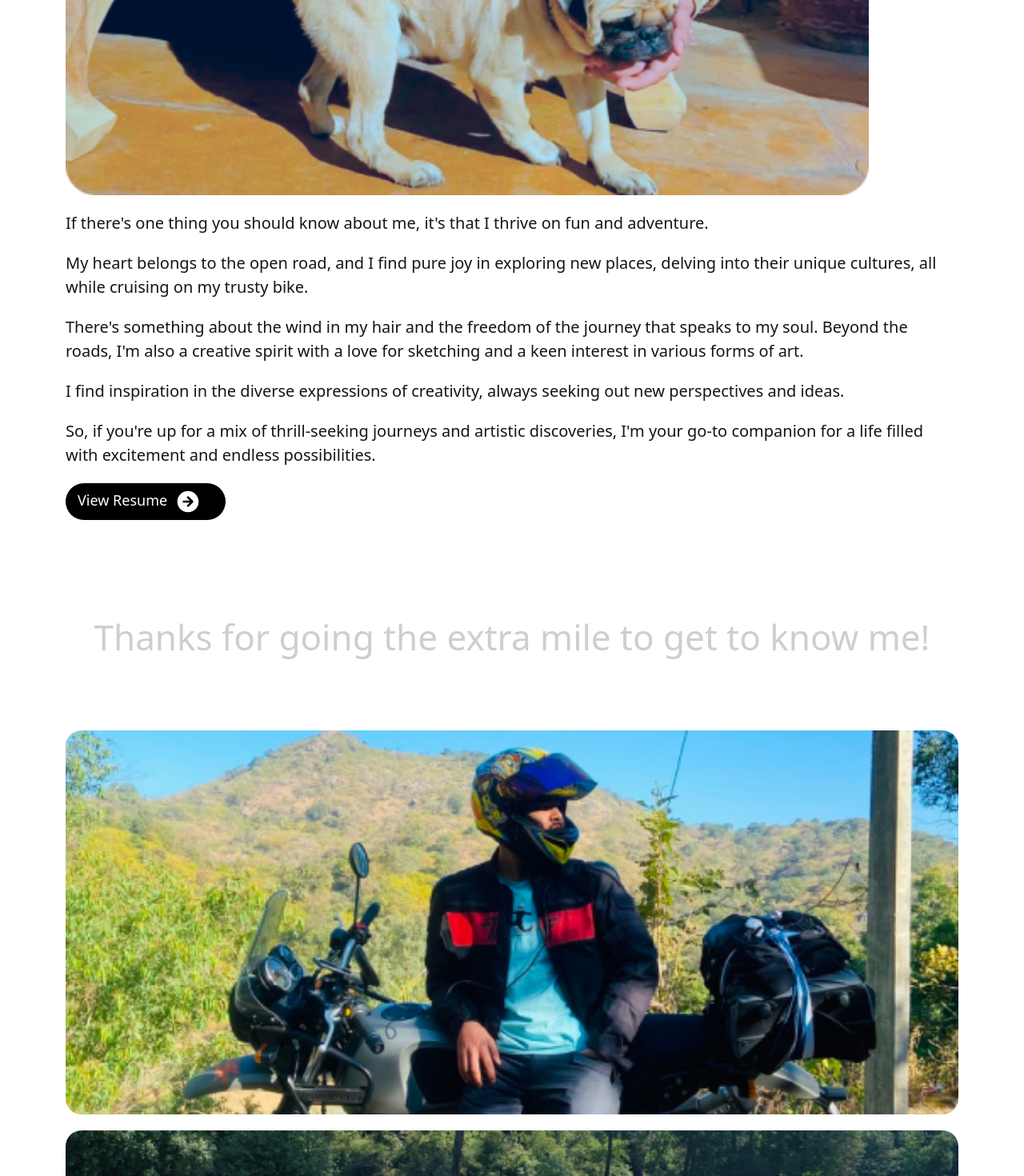
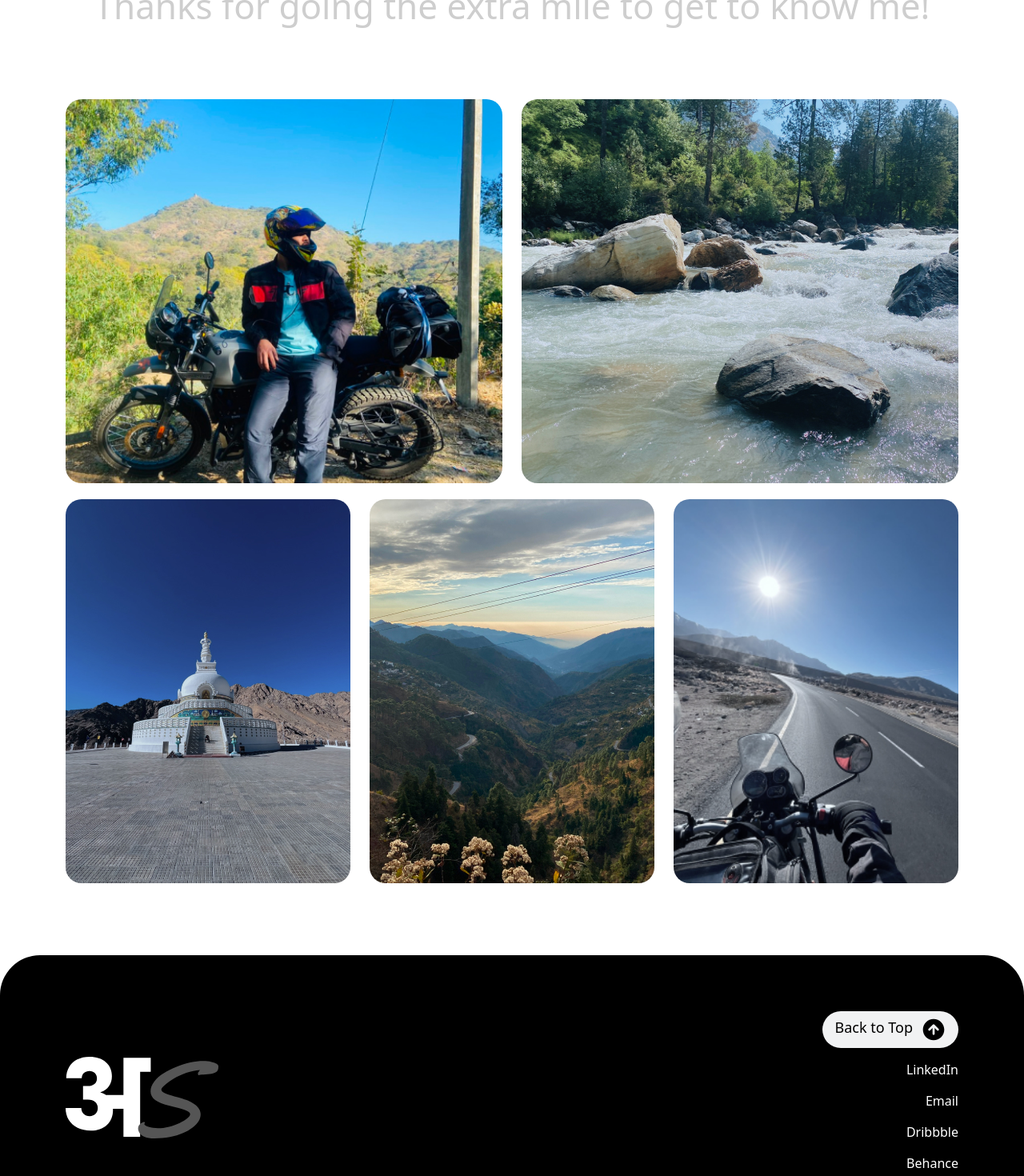
Before and after one commit to dennisdes753/aman-resume, a React (Vite) app: page /about in a window 1280 px wide. Shown: the part 1240-2710 px from the top of the page at 80% size. Built offline with nearby package versions, Linux system fonts and the light colour scheme.

Commit message:
changes done

```diff
--- a/src/Pages/About/about.jsx
+++ b/src/Pages/About/about.jsx
@@ -14,19 +14,19 @@ const About = () => {
             <section className="about_aman_sec">
                 <Container>
                     <Row>
-                        <Col xxl="6" md="12" xs="12">
+                        <Col xxl="6" md="6" sm="12" xs="12">
                             <h4 className="heading-aman-sec">A few words about me.</h4>
                         </Col>
-                        <Col xxl="6" md="12" xs="12">
+                      <Col xxl="6" md="6" sm="12" xs="12">
                             <p className="paragraph-aman-sec">Hello once more! I'm Aman Sharma, a <span>product designer,</span> dedicated to contributing to world betterment through my work.</p>
                         </Col>
                     </Row>
                     <div className="aman_with_dog">
                         <Row>
-                            <Col xxl="6" md="12" xs="12">
+                          <Col xxl="6" md="6" sm="12" xs="12">
                                 <Image className="img-fluid" src={AboutAman} alt="Aman-Dog" />
                             </Col>
-                            <Col xxl="6" md="12" xs="12">
+                          <Col xxl="6" md="6" sm="12" xs="12">
                                 <p>
                                   <span>If there's one thing you should know about me, it's that I <b>thrive on fun and adventure.</b> </span>
                                   <span>My heart belongs to the open road, and I find pure joy in <b>exploring new places, delving into their unique cultures,</b> all while cruising on my trusty bike. </span>
@@ -61,32 +61,32 @@ const About = () => {
             <section className="aman_riding_experience">
                 <Container>
                     <Row>
-                        <Col xxl="12" md="12" xs="12">
+                        <Col xxl="12" md="12" sm="12" xs="12">
                             <div className="aman_heading_experice">
                               <h4>Thanks for going the extra mile to get to know me!</h4>
                             </div>
                         </Col>
-                        <Col xxl="6" md="12" xs="12">
+                        <Col xxl="6" md="6" sm="12" xs="12">
                             <div className="AboutAmanImage">
                                 <Image className="img-fluid" src={AboutAmanImage1} alt="Image-1" />
                             </div>
                         </Col>
-                      <Col xxl="6" md="12" xs="12">
+                      <Col xxl="6" md="6" sm="12" xs="12">
                             <div className="AboutAmanImage">
                                 <Image className="img-fluid" src={AboutAmanImage2} alt="Image-1" />
                             </div>
                       </Col>
-                      <Col xxl="4" md="12" xs="12">
+                      <Col xxl="4" md="4" sm="6" xs="12">
                           <div className="AboutAmanImage">
                               <Image className="img-fluid" src={AboutAmanImage3} alt="Image-1" />
                           </div>
                       </Col>
-                      <Col xxl="4" md="12" xs="12">
+                      <Col xxl="4" md="4" sm="6" xs="12">
                           <div className="AboutAmanImage">
                               <Image className="img-fluid" src={AboutAmanImage4} alt="Image-1" />
                           </div>
                       </Col>
-                      <Col xxl="4" md="12" xs="12">
+                      <Col xxl="4" md="4" sm="6" xs="12">
                           <div className="AboutAmanImage">
                               <Image className="img-fluid" src={AboutAmanImage5} alt="Image-1" />
                           </div>
--- a/src/Pages/About/about.scss
+++ b/src/Pages/About/about.scss
@@ -83,6 +83,7 @@
         margin: 10px 0;
         img{
             width: 100%;
+            min-height: 480px;
             max-height: 480px;
             object-fit: cover;
             border-radius: 20px;
--- a/src/Pages/Homepage/homepage.jsx
+++ b/src/Pages/Homepage/homepage.jsx
@@ -14,7 +14,7 @@ const Homepage = () => {
         <section className="aman-info">
             <Container>
                 <Row>
-                    <Col xxl="6" md="12" xs="12">
+                    <Col xxl="6" md="6" sm="12" xs="12">
                         <div className="aman-heading">
                             <h1>Aman Sharma</h1>
                             <h2>Product Designer</h2>
@@ -83,7 +83,7 @@ const Homepage = () => {
                             </div>
                         </div>
                     </Col>
-                    <Col xxl="6" md="12" xs="12">
+                      <Col xxl="6" md="6" sm="12" xs="12">
                         <div className="aman-img">
                             <Image className="img-fluid" src={AmanPic} alt="aman-img"/>
                         </div>
@@ -99,7 +99,7 @@ const Homepage = () => {
                     <h4>Works.</h4>
                 </div>
                 <Row className="work-margin">
-                    <Col xxl="6" md="12" xs="12">
+                    <Col xxl="6" md="6" sm="12" xs="12">
                         <div className="work_1">
                             <h4>KiWE</h4>
                             <div className="work-tags">
@@ -156,14 +156,14 @@ const Homepage = () => {
                               </NavLink>
                         </div>
                     </Col>
-                    <Col xxl="6" md="12" xs="12">
+                    <Col xxl="6" md="6" sm="12" xs="12">
                         <div className="aman_work_1">
                             <Image className="img-fluid" src={Work1} alt="Work 1"/>
                         </div>
                     </Col>
                 </Row>
                   <Row className="work-margin">
-                      <Col xxl="6" md="12" xs="12">
+                      <Col xxl="6" md="6" sm="12" xs="12">
                           <div className="work_1">
                               <h4>Phantom</h4>
                               <div className="work-tags">
@@ -234,14 +234,14 @@ const Homepage = () => {
                               </NavLink>
                           </div>
                       </Col>
-                      <Col xxl="6" md="12" xs="12">
+                      <Col xxl="6" md="6" sm="12" xs="12">
                           <div className="aman_work_1">
                               <Image className="img-fluid" src={Work2} alt="Work 1" />
                           </div>
                       </Col>
                   </Row>
                   <Row className="work-margin">
-                      <Col xxl="6" md="12" xs="12">
+                      <Col xxl="6" md="6" sm="12" xs="12">
                           <div className="work_1">
                               <h4>Ed-tech Website</h4>
                               <div className="work-tags">
@@ -298,7 +298,7 @@ const Homepage = () => {
                               </NavLink>
                           </div>
                       </Col>
-                      <Col xxl="6" md="12" xs="12">
+                      <Col xxl="6" md="6" sm="12" xs="12">
                           <div className="aman_work_1">
                               <Image className="img-fluid" src={Work3} alt="Work 1" />
                           </div>
```
